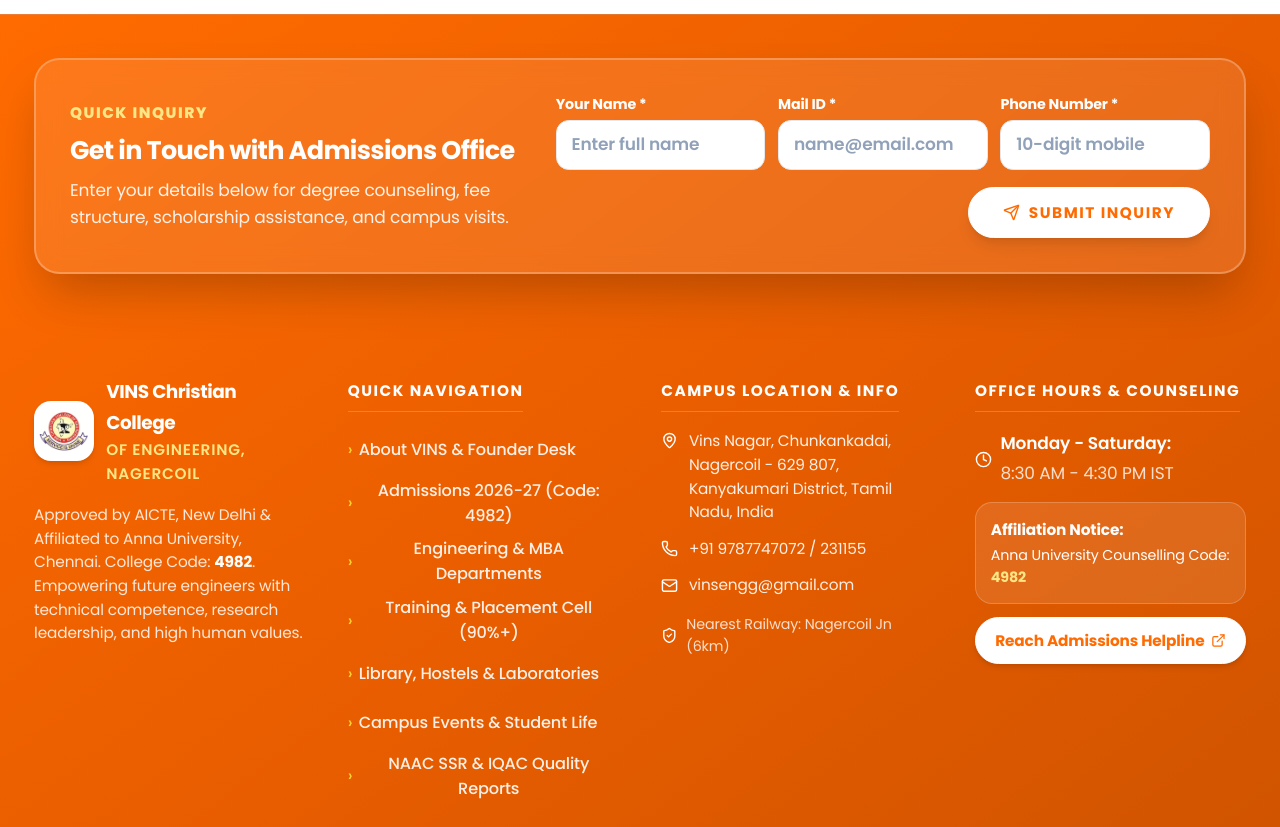
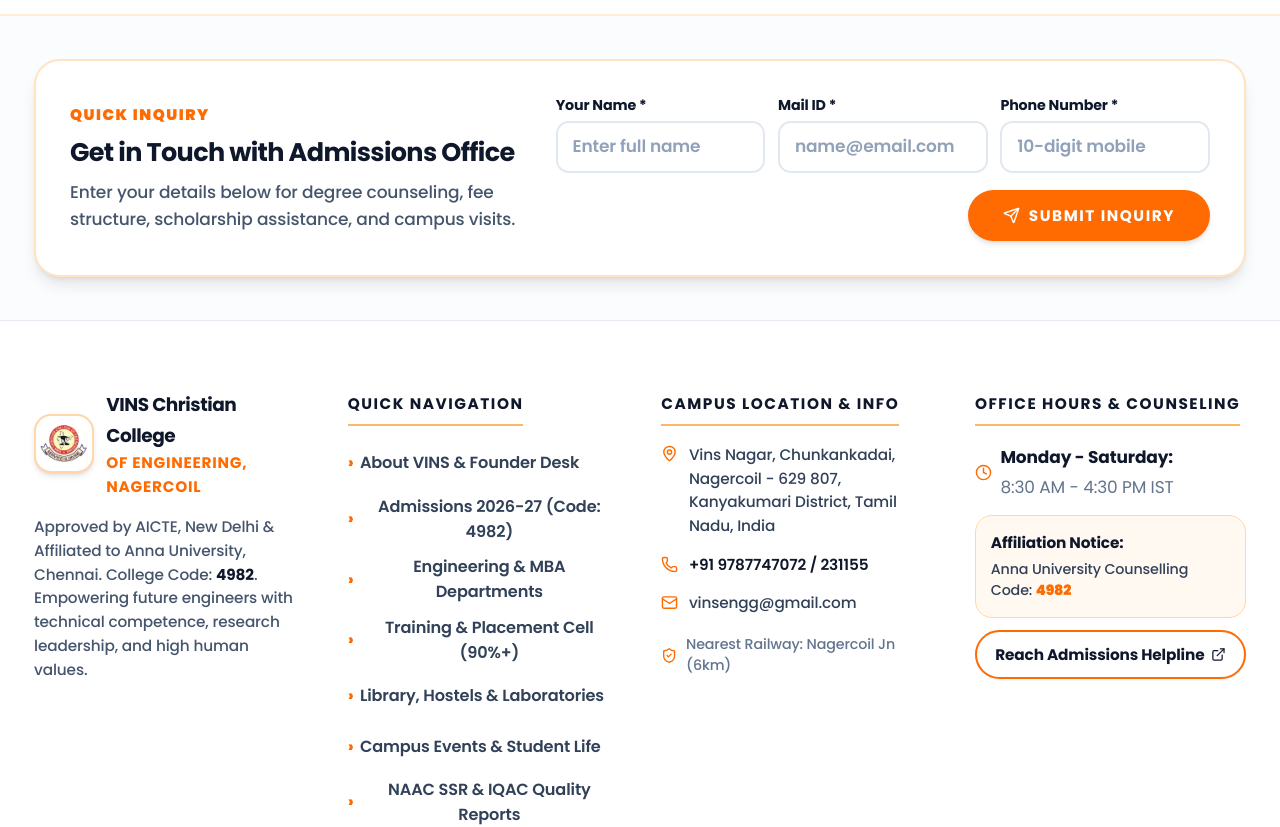
Before and after one commit to ragulravi2405-coder/vinsss, a React (Vite) app in the folder vins website update/: page / in a window 1280 px wide. Shown: the part 8880-9707 px from the top of the page. Built offline with nearby package versions, Linux system fonts and the light colour scheme; no server answers; a web font is replaced by a local one.

Commit message:
Update Footer, Contact, and all page banners to clean white background with black text and vibrant orange for buttons, links, hover, and click states

```diff
--- a/vins website update/src/components/layout/Footer.tsx
+++ b/vins website update/src/components/layout/Footer.tsx
@@ -1,13 +1,12 @@
 import React, { useState } from 'react';
-import { MapPin, Phone, Mail, GraduationCap, Clock, ExternalLink, ShieldCheck, Send, CheckCircle2 } from 'lucide-react';
+import { MapPin, Phone, Mail, Clock, ExternalLink, ShieldCheck, Send, CheckCircle2 } from 'lucide-react';
 import { COLLEGE_INFO } from '../../data/collegeData';
 import { NavigationTab } from '../../types';
+import { submitContactForm } from '../../services/api';
 
 interface FooterProps {
   onTabChange: (tab: NavigationTab, anchorId?: string) => void;
 }
-
-import { submitContactForm } from '../../services/api';
 
 export const Footer: React.FC<FooterProps> = ({ onTabChange }) => {
   const [formState, setFormState] = useState({ name: '', email: '', phone: '', message: '' });
@@ -32,26 +31,26 @@
   };
 
   return (
-    <footer className="bg-gradient-to-br from-[#FF6B00] via-[#E85D00] to-[#CC5200] text-white border-t border-white/20">
-      {/* Quick Contact Inquiry Banner Box */}
-      <div className="py-10">
+    <footer className="bg-white text-slate-900 border-t-2 border-orange-100">
+      {/* Quick Contact Inquiry Banner Box - Pure White Background with Orange Accents */}
+      <div className="py-10 bg-slate-50/60 border-b border-slate-200/80">
         <div className="max-w-7xl mx-auto px-4 sm:px-6 lg:px-8">
-          <div className="bg-white/10 backdrop-blur-md p-6 sm:p-8 rounded-3xl border-2 border-white/25 shadow-2xl">
+          <div className="bg-white p-6 sm:p-8 rounded-3xl border-2 border-orange-200/70 shadow-lg">
             <div className="grid grid-cols-1 lg:grid-cols-12 gap-6 items-center">
 
               <div className="lg:col-span-5 space-y-2">
-                <span className="text-amber-200 font-extrabold uppercase text-xs tracking-widest block">Quick Inquiry</span>
-                <h3 className="text-xl sm:text-2xl font-bold font-poppins text-white leading-snug">
+                <span className="text-[#FF6B00] font-black uppercase text-xs tracking-widest block">Quick Inquiry</span>
+                <h3 className="text-xl sm:text-2xl font-bold font-poppins text-slate-900 leading-snug">
                   Get in Touch with Admissions Office
                 </h3>
-                <p className="text-sm text-white/90 font-normal">
+                <p className="text-sm text-slate-600 font-medium">
                   Enter your details below for degree counseling, fee structure, scholarship assistance, and campus visits.
                 </p>
               </div>
 
               <div className="lg:col-span-7">
                 {submitted ? (
-                  <div className="bg-white text-slate-900 border border-white p-6 rounded-2xl flex items-center gap-4 shadow-lg">
+                  <div className="bg-orange-50 text-slate-900 border-2 border-[#FF6B00] p-6 rounded-2xl flex items-center gap-4 shadow-sm">
                     <CheckCircle2 className="w-8 h-8 text-[#FF6B00] shrink-0" />
                     <div>
                       <h4 className="font-bold text-base text-slate-900">Inquiry Submitted Successfully!</h4>
@@ -63,47 +62,47 @@
                 ) : (
                   <form onSubmit={handleSubmit} className="grid grid-cols-1 sm:grid-cols-3 gap-3">
                     <div>
-                      <label className="block text-[11px] font-bold text-white mb-1">Your Name *</label>
+                      <label className="block text-[11px] font-bold text-slate-900 mb-1">Your Name *</label>
                       <input
                         type="text"
                         required
                         value={formState.name}
                         onChange={(e) => setFormState({ ...formState, name: e.target.value })}
                         placeholder="Enter full name"
-                        className="w-full bg-white text-slate-900 border border-gray-200 rounded-xl px-3.5 py-2.5 text-sm placeholder-slate-400 font-semibold focus:outline-none focus:ring-2 focus:ring-[#FF6B00] transition-colors"
+                        className="w-full bg-white text-slate-900 border-2 border-slate-200 hover:border-[#FF6B00]/60 rounded-xl px-3.5 py-2.5 text-sm placeholder-slate-400 font-semibold focus:outline-none focus:border-[#FF6B00] focus:ring-2 focus:ring-[#FF6B00]/20 transition-all"
                       />
                     </div>
 
                     <div>
-                      <label className="block text-[11px] font-bold text-white mb-1">Mail ID *</label>
+                      <label className="block text-[11px] font-bold text-slate-900 mb-1">Mail ID *</label>
                       <input
                         type="email"
                         required
                         value={formState.email}
                         onChange={(e) => setFormState({ ...formState, email: e.target.value })}
                         placeholder="name@email.com"
-                        className="w-full bg-white text-slate-900 border border-gray-200 rounded-xl px-3.5 py-2.5 text-sm placeholder-slate-400 font-semibold focus:outline-none focus:ring-2 focus:ring-[#FF6B00] transition-colors"
+                        className="w-full bg-white text-slate-900 border-2 border-slate-200 hover:border-[#FF6B00]/60 rounded-xl px-3.5 py-2.5 text-sm placeholder-slate-400 font-semibold focus:outline-none focus:border-[#FF6B00] focus:ring-2 focus:ring-[#FF6B00]/20 transition-all"
                       />
                     </div>
 
                     <div>
-                      <label className="block text-[11px] font-bold text-white mb-1">Phone Number *</label>
+                      <label className="block text-[11px] font-bold text-slate-900 mb-1">Phone Number *</label>
                       <input
                         type="tel"
                         required
                         value={formState.phone}
                         onChange={(e) => setFormState({ ...formState, phone: e.target.value })}
                         placeholder="10-digit mobile"
-                        className="w-full bg-white text-slate-900 border border-gray-200 rounded-xl px-3.5 py-2.5 text-sm placeholder-slate-400 font-semibold focus:outline-none focus:ring-2 focus:ring-[#FF6B00] transition-colors"
+                        className="w-full bg-white text-slate-900 border-2 border-slate-200 hover:border-[#FF6B00]/60 rounded-xl px-3.5 py-2.5 text-sm placeholder-slate-400 font-semibold focus:outline-none focus:border-[#FF6B00] focus:ring-2 focus:ring-[#FF6B00]/20 transition-all"
                       />
                     </div>
 
                     <div className="sm:col-span-3 flex items-center justify-end gap-3 pt-1">
                       <button
                         type="submit"
-                        className="bg-white hover:bg-orange-50 text-[#FF6B00] font-bold text-xs uppercase tracking-widest px-8 py-3 rounded-full cursor-pointer shadow-lg active:scale-95 transition-all w-full sm:w-auto justify-center flex items-center gap-2 border border-white"
+                        className="bg-[#FF6B00] hover:bg-[#E05E00] active:scale-95 text-white font-bold text-xs uppercase tracking-widest px-8 py-3 rounded-full cursor-pointer shadow-md hover:shadow-lg transition-all w-full sm:w-auto justify-center flex items-center gap-2 border border-transparent"
                       >
-                        <Send className="w-4 h-4 text-[#FF6B00]" />
+                        <Send className="w-4 h-4 text-white" />
                         <span>Submit Inquiry</span>
                       </button>
                     </div>
@@ -116,14 +115,14 @@
         </div>
       </div>
 
-      {/* Upper 4 Columns */}
-      <div className="max-w-7xl mx-auto px-4 sm:px-6 lg:px-8 py-10 sm:py-14">
+      {/* Upper 4 Columns - Clean White Background with Black Text & Orange Interactive Elements */}
+      <div className="max-w-7xl mx-auto px-4 sm:px-6 lg:px-8 py-12 sm:py-16">
         <div className="grid grid-cols-1 md:grid-cols-2 lg:grid-cols-4 gap-10">
 
           {/* Column 1: College Info & Official Footer Logo */}
           <div className="space-y-4">
             <div className="flex items-center gap-3">
-              <div className="w-14 h-14 rounded-2xl bg-white p-1 shadow-md border border-white/20 shrink-0 flex items-center justify-center overflow-hidden">
+              <div className="w-14 h-14 rounded-2xl bg-white p-1 shadow-md border-2 border-orange-200 shrink-0 flex items-center justify-center overflow-hidden">
                 <img
                   src="/images/logo/ving logo.jpg"
                   onError={(e) => {
@@ -134,54 +133,54 @@
                 />
               </div>
               <div>
-                <h3 className="text-base font-bold font-poppins text-white leading-tight">VINS Christian College</h3>
-                <p className="text-xs text-amber-200 font-semibold uppercase tracking-wider">of Engineering, Nagercoil</p>
+                <h3 className="text-base font-bold font-poppins text-slate-900 leading-tight">VINS Christian College</h3>
+                <p className="text-xs text-[#FF6B00] font-bold uppercase tracking-wider">of Engineering, Nagercoil</p>
               </div>
             </div>
-            <p className="text-xs text-white/85 leading-relaxed">
-              Approved by AICTE, New Delhi &amp; Affiliated to Anna University, Chennai. College Code: <strong className="text-white font-bold">4982</strong>. Empowering future engineers with technical competence, research leadership, and high human values.
+            <p className="text-xs text-slate-600 leading-relaxed font-medium">
+              Approved by AICTE, New Delhi &amp; Affiliated to Anna University, Chennai. College Code: <strong className="text-slate-900 font-bold">4982</strong>. Empowering future engineers with technical competence, research leadership, and high human values.
             </p>
           </div>
 
           {/* Column 2: Useful Navigation Links */}
           <div className="space-y-4">
-            <h4 className="text-xs font-bold text-white uppercase tracking-widest border-b border-white/20 pb-2 inline-block">
+            <h4 className="text-xs font-bold text-slate-900 uppercase tracking-widest border-b-2 border-orange-300 pb-2 inline-block">
               Quick Navigation
             </h4>
-            <ul className="space-y-2 text-xs font-medium text-white/90">
+            <ul className="space-y-2.5 text-xs font-semibold text-slate-700">
               <li>
-                <button onClick={() => onTabChange('about')} className="hover:text-amber-200 transition-colors flex items-center gap-1.5 cursor-pointer">
-                  <span className="text-amber-300">›</span> About VINS &amp; Founder Desk
+                <button onClick={() => onTabChange('about')} className="hover:text-[#FF6B00] hover:translate-x-1 transition-all flex items-center gap-1.5 cursor-pointer">
+                  <span className="text-[#FF6B00] font-black">›</span> About VINS &amp; Founder Desk
                 </button>
               </li>
               <li>
-                <button onClick={() => onTabChange('admissions')} className="hover:text-amber-200 transition-colors flex items-center gap-1.5 cursor-pointer">
-                  <span className="text-amber-300">›</span> Admissions 2026-27 (Code: 4982)
+                <button onClick={() => onTabChange('admissions')} className="hover:text-[#FF6B00] hover:translate-x-1 transition-all flex items-center gap-1.5 cursor-pointer">
+                  <span className="text-[#FF6B00] font-black">›</span> Admissions 2026-27 (Code: 4982)
                 </button>
               </li>
               <li>
-                <button onClick={() => onTabChange('department')} className="hover:text-amber-200 transition-colors flex items-center gap-1.5 cursor-pointer">
-                  <span className="text-amber-300">›</span> Engineering &amp; MBA Departments
+                <button onClick={() => onTabChange('department')} className="hover:text-[#FF6B00] hover:translate-x-1 transition-all flex items-center gap-1.5 cursor-pointer">
+                  <span className="text-[#FF6B00] font-black">›</span> Engineering &amp; MBA Departments
                 </button>
               </li>
               <li>
-                <button onClick={() => onTabChange('placement')} className="hover:text-amber-200 transition-colors flex items-center gap-1.5 cursor-pointer">
-                  <span className="text-amber-300">›</span> Training &amp; Placement Cell (90%+)
+                <button onClick={() => onTabChange('placement')} className="hover:text-[#FF6B00] hover:translate-x-1 transition-all flex items-center gap-1.5 cursor-pointer">
+                  <span className="text-[#FF6B00] font-black">›</span> Training &amp; Placement Cell (90%+)
                 </button>
               </li>
               <li>
-                <button onClick={() => onTabChange('facilities')} className="hover:text-amber-200 transition-colors flex items-center gap-1.5 cursor-pointer">
-                  <span className="text-amber-300">›</span> Library, Hostels &amp; Laboratories
+                <button onClick={() => onTabChange('facilities')} className="hover:text-[#FF6B00] hover:translate-x-1 transition-all flex items-center gap-1.5 cursor-pointer">
+                  <span className="text-[#FF6B00] font-black">›</span> Library, Hostels &amp; Laboratories
                 </button>
               </li>
               <li>
-                <button onClick={() => onTabChange('campus')} className="hover:text-amber-200 transition-colors flex items-center gap-1.5 cursor-pointer">
-                  <span className="text-amber-300">›</span> Campus Events &amp; Student Life
+                <button onClick={() => onTabChange('campus')} className="hover:text-[#FF6B00] hover:translate-x-1 transition-all flex items-center gap-1.5 cursor-pointer">
+                  <span className="text-[#FF6B00] font-black">›</span> Campus Events &amp; Student Life
                 </button>
               </li>
               <li>
-                <button onClick={() => onTabChange('naac')} className="hover:text-amber-200 transition-colors flex items-center gap-1.5 cursor-pointer">
-                  <span className="text-amber-300">›</span> NAAC SSR &amp; IQAC Quality Reports
+                <button onClick={() => onTabChange('naac')} className="hover:text-[#FF6B00] hover:translate-x-1 transition-all flex items-center gap-1.5 cursor-pointer">
+                  <span className="text-[#FF6B00] font-black">›</span> NAAC SSR &amp; IQAC Quality Reports
                 </button>
               </li>
             </ul>
@@ -189,51 +188,51 @@
 
           {/* Column 3: Contact Details */}
           <div className="space-y-4">
-            <h4 className="text-xs font-bold text-white uppercase tracking-widest border-b border-white/20 pb-2 inline-block">
+            <h4 className="text-xs font-bold text-slate-900 uppercase tracking-widest border-b-2 border-orange-300 pb-2 inline-block">
               Campus Location &amp; Info
             </h4>
-            <div className="space-y-3 text-xs text-white/90">
+            <div className="space-y-3.5 text-xs text-slate-700 font-medium">
               <div className="flex items-start gap-2.5">
-                <MapPin className="w-4 h-4 text-white shrink-0 mt-0.5" />
+                <MapPin className="w-4 h-4 text-[#FF6B00] shrink-0 mt-0.5" />
                 <span>{COLLEGE_INFO.fullAddress}</span>
               </div>
               <div className="flex items-center gap-2.5">
-                <Phone className="w-4 h-4 text-white shrink-0" />
-                <span>{COLLEGE_INFO.phone1} / 231155</span>
+                <Phone className="w-4 h-4 text-[#FF6B00] shrink-0" />
+                <span className="font-semibold text-slate-900">{COLLEGE_INFO.phone1} / 231155</span>
               </div>
               <div className="flex items-center gap-2.5">
-                <Mail className="w-4 h-4 text-white shrink-0" />
-                <span>{COLLEGE_INFO.email}</span>
+                <Mail className="w-4 h-4 text-[#FF6B00] shrink-0" />
+                <span className="hover:text-[#FF6B00] transition-colors">{COLLEGE_INFO.email}</span>
               </div>
               <div className="pt-1 flex items-center gap-2">
-                <ShieldCheck className="w-4 h-4 text-white" />
-                <span className="text-[11px] text-white/80">Nearest Railway: Nagercoil Jn (6km)</span>
+                <ShieldCheck className="w-4 h-4 text-[#FF6B00]" />
+                <span className="text-[11px] text-slate-500">Nearest Railway: Nagercoil Jn (6km)</span>
               </div>
             </div>
           </div>
 
           {/* Column 4: Opening Hours & Statutory */}
           <div className="space-y-4">
-            <h4 className="text-xs font-bold text-white uppercase tracking-widest border-b border-white/20 pb-2 inline-block">
+            <h4 className="text-xs font-bold text-slate-900 uppercase tracking-widest border-b-2 border-orange-300 pb-2 inline-block">
               Office Hours &amp; Counseling
             </h4>
-            <div className="space-y-3 text-xs text-white/90">
+            <div className="space-y-3 text-xs text-slate-700">
               <div className="flex items-center gap-2">
-                <Clock className="w-4 h-4 text-white shrink-0" />
+                <Clock className="w-4 h-4 text-[#FF6B00] shrink-0" />
                 <div>
-                  <p className="font-semibold text-white">Monday - Saturday:</p>
-                  <p className="text-white/80">8:30 AM - 4:30 PM IST</p>
+                  <p className="font-bold text-slate-900">Monday - Saturday:</p>
+                  <p className="text-slate-500">8:30 AM - 4:30 PM IST</p>
                 </div>
               </div>
-              <div className="bg-white/10 border border-white/20 p-3.5 rounded-2xl space-y-1">
-                <p className="text-white font-bold text-xs">Affiliation Notice:</p>
-                <p className="text-[11px] text-white">
-                  Anna University Counselling Code: <strong className="text-amber-200">4982</strong>
+              <div className="bg-orange-50/70 border border-orange-200 p-3.5 rounded-2xl space-y-1">
+                <p className="text-slate-900 font-bold text-xs">Affiliation Notice:</p>
+                <p className="text-[11px] text-slate-700 font-medium">
+                  Anna University Counselling Code: <strong className="text-[#FF6B00] font-black">4982</strong>
                 </p>
               </div>
               <button
                 onClick={() => onTabChange('contact')}
-                className="w-full py-2.5 bg-white hover:bg-orange-50 text-[#FF6B00] font-bold rounded-full text-xs transition-all flex items-center justify-center gap-1.5 shadow-md cursor-pointer border border-white"
+                className="w-full py-2.5 bg-white hover:bg-[#FF6B00] text-slate-900 hover:text-white border-2 border-[#FF6B00] font-bold rounded-full text-xs transition-all flex items-center justify-center gap-1.5 shadow-xs cursor-pointer active:scale-95"
               >
                 <span>Reach Admissions Helpline</span>
                 <ExternalLink className="w-3.5 h-3.5" />
@@ -244,16 +243,16 @@
         </div>
       </div>
 
-      {/* Bottom Copyright Strip - Deep Orange Background with White Accent */}
-      <div className="bg-[#B34700] border-t border-white/20 py-4.5">
-        <div className="max-w-7xl mx-auto px-4 sm:px-6 lg:px-8 flex flex-col sm:flex-row items-center justify-between gap-3 text-xs text-white/90">
-          <p className="font-medium text-center sm:text-left">© 2026 VINS Christian College of Engineering, Chunkankadai, Nagercoil. All Rights Reserved.</p>
-          <div className="flex items-center flex-wrap justify-center gap-3 sm:gap-4 text-[11px] sm:text-xs font-semibold text-white/90">
-            <button onClick={() => onTabChange('committees')} className="hover:text-amber-200 cursor-pointer transition-colors">Anti-Ragging Policy</button>
+      {/* Bottom Copyright Strip - Clean Light Gray / White with Black Text and Orange Hover */}
+      <div className="bg-slate-100 border-t border-slate-200 py-4.5">
+        <div className="max-w-7xl mx-auto px-4 sm:px-6 lg:px-8 flex flex-col sm:flex-row items-center justify-between gap-3 text-xs text-slate-600 font-medium">
+          <p className="text-center sm:text-left">© 2026 VINS Christian College of Engineering, Chunkankadai, Nagercoil. All Rights Reserved.</p>
+          <div className="flex items-center flex-wrap justify-center gap-3 sm:gap-4 text-[11px] sm:text-xs font-semibold text-slate-700">
+            <button onClick={() => onTabChange('committees')} className="hover:text-[#FF6B00] cursor-pointer transition-colors">Anti-Ragging Policy</button>
             <span>•</span>
-            <button onClick={() => onTabChange('naac')} className="hover:text-amber-200 cursor-pointer transition-colors">IQAC &amp; NAAC</button>
+            <button onClick={() => onTabChange('naac')} className="hover:text-[#FF6B00] cursor-pointer transition-colors">IQAC &amp; NAAC</button>
             <span>•</span>
-            <button onClick={() => onTabChange('contact')} className="hover:text-amber-200 cursor-pointer transition-colors">Contact Us</button>
+            <button onClick={() => onTabChange('contact')} className="hover:text-[#FF6B00] cursor-pointer transition-colors">Contact Us</button>
           </div>
         </div>
       </div>
--- a/vins website update/src/pages/DepartmentDetailPage.tsx
+++ b/vins website update/src/pages/DepartmentDetailPage.tsx
@@ -37,13 +37,13 @@
 
         {/* 1. Wide Banner Header */}
         <ScrollReveal direction="up" distance={16}>
-          <div className="relative aspect-[21/9] rounded-3xl overflow-hidden shadow-3d-deep bg-[#FF6B00] border border-white/20">
+          <div className="relative aspect-[21/9] rounded-3xl overflow-hidden shadow-md bg-slate-900 border border-slate-200">
             <img
               src={dept.courseImage || dept.bannerPath}
               alt={dept.name}
-              className="w-full h-full object-cover opacity-75"
+              className="w-full h-full object-cover opacity-85"
             />
-            <div className="absolute inset-0 bg-gradient-to-t from-[#FF6B00] via-[#E05E00]/60 to-transparent p-6 sm:p-10 flex flex-col justify-end text-white">
+            <div className="absolute inset-0 bg-gradient-to-t from-black/80 via-black/40 to-transparent p-6 sm:p-10 flex flex-col justify-end text-white">
               <div className="flex flex-wrap items-center justify-between gap-4">
                 <div className="space-y-2">
                   <span className="px-3.5 py-1.5 rounded-full bg-white text-slate-900 font-black text-xs uppercase tracking-wider shadow-md">
```
Also changed, not shown: vins website update/src/pages/AboutPage.tsx (+16 -22 lines), vins website update/src/pages/AdmissionsPage.tsx (+12 -16 lines), vins website update/src/pages/CampusPage.tsx (+6 -9 lines), vins website update/src/pages/ContactPage.tsx (+10 -13 lines), vins website update/src/pages/DepartmentListPage.tsx (+6 -9 lines), vins website update/src/pages/NaacPage.tsx (+29 -32 lines), vins website update/src/pages/NotificationsPage.tsx (+8 -9 lines), vins website update/src/pages/PlacementPage.tsx (+16 -19 lines).
